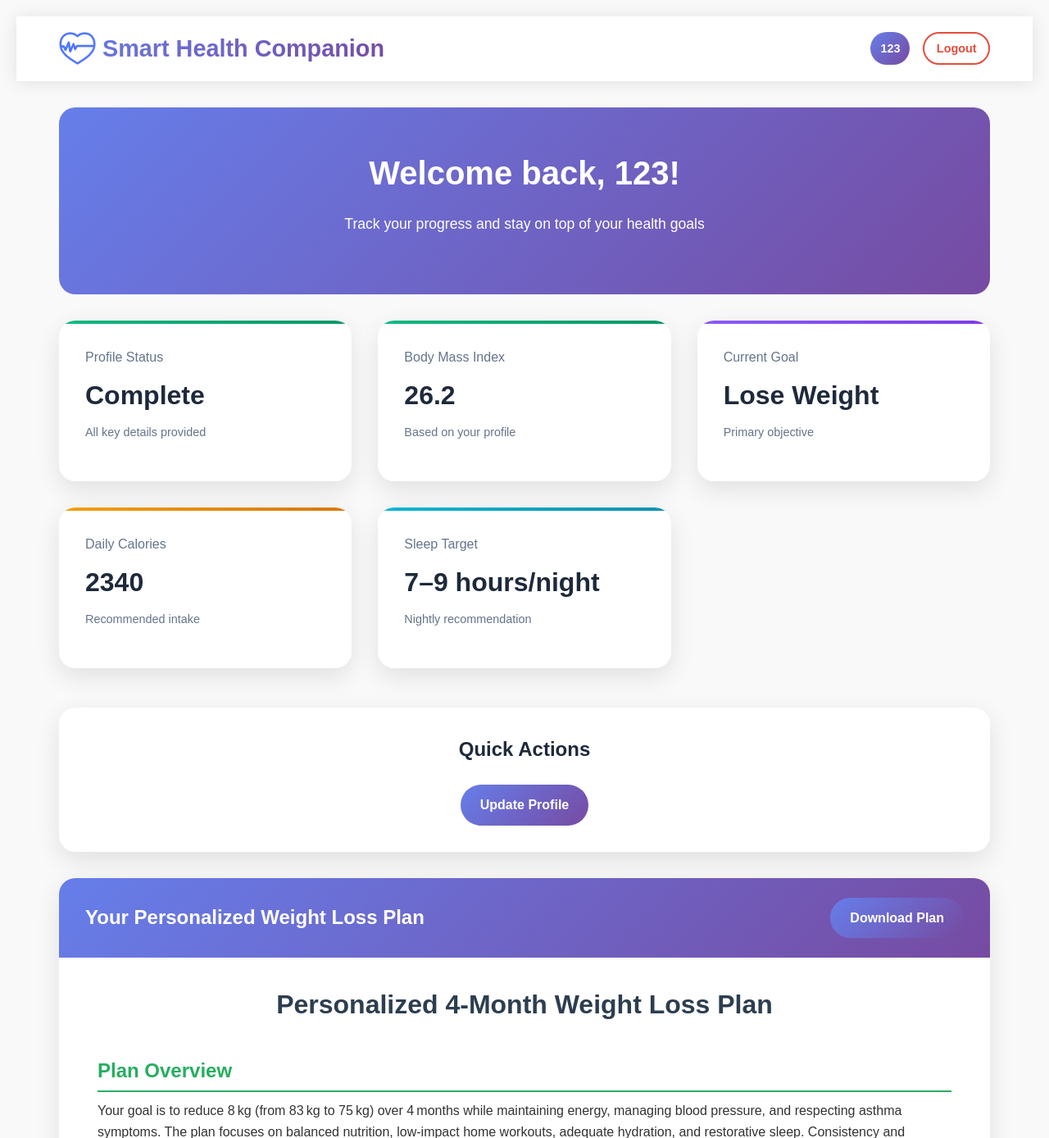
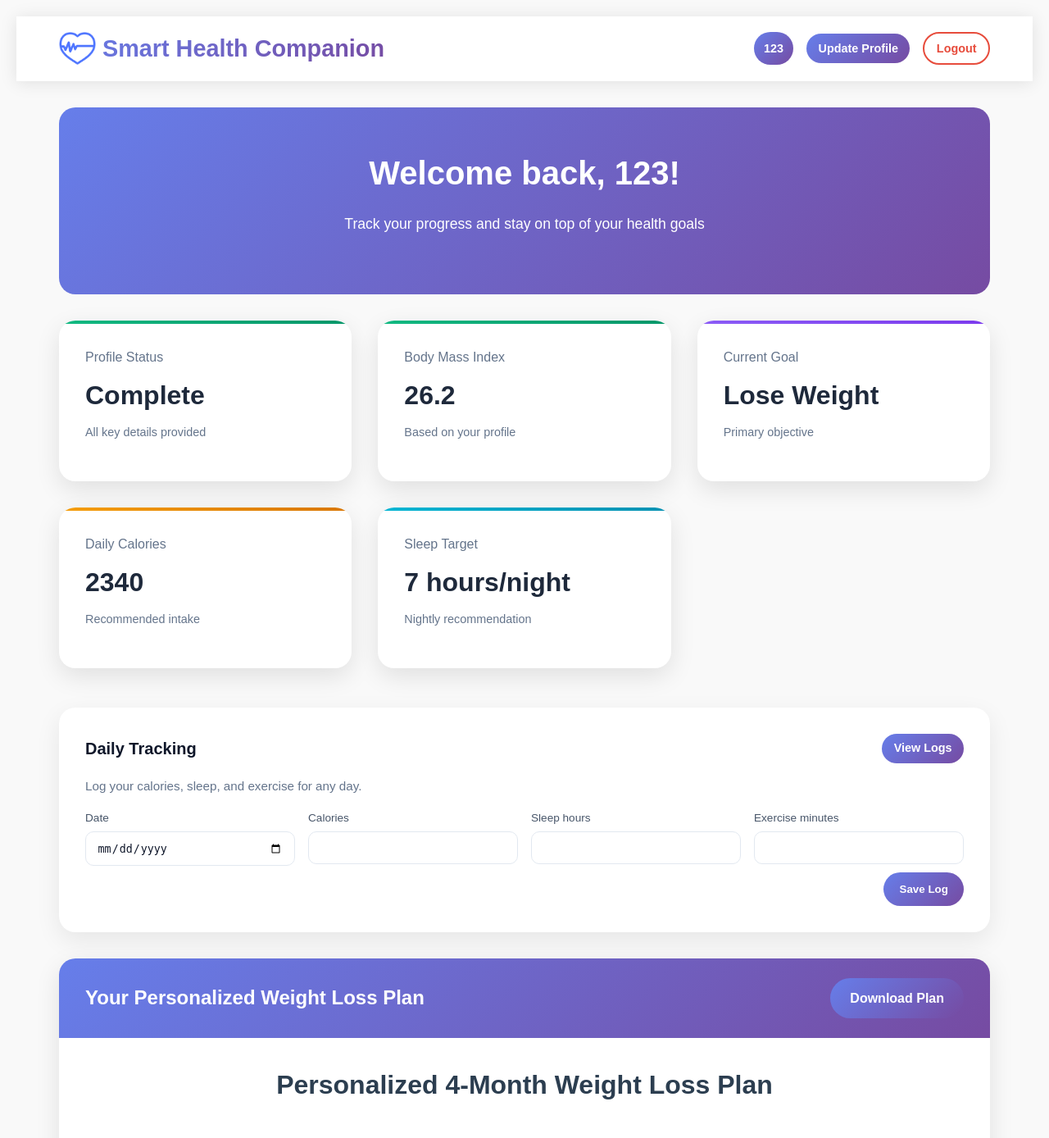
Before and after one commit to MD-SAZID-HOSSAIN/Smart-Health-Companion, a Django app: page /dashboard/ in a window 1280 px wide. Shown: the top 1388 px of the page at 82% size. Run offline with Django 5.2, Linux system fonts and the light colour scheme; a user stored in the database is signed in; data comes from the database, SQL or seed files in the repository; both versions use the stored data as it was after the commit.

Commit message:
Daily tracking

```diff
--- a/smart_health_companion/mainapp/forms.py
+++ b/smart_health_companion/mainapp/forms.py
@@ -1,7 +1,7 @@
 from django import forms
 from django.contrib.auth.models import User
 from django.contrib.auth.forms import UserCreationForm
-from .models import Profile
+from .models import Profile, DailyLog
 
 
 class RegisterForm(UserCreationForm):
@@ -166,3 +166,14 @@ class HealthForm(forms.Form):
     weight = forms.FloatField(help_text="Weight in kg")
     activity = forms.ChoiceField(choices=activity_choices)
     goal = forms.ChoiceField(choices=goal_choices)
+
+
+class DailyLogForm(forms.ModelForm):
+    date = forms.DateField(widget=forms.DateInput(attrs={'type': 'date'}))
+    calories = forms.IntegerField(min_value=0)
+    sleep_hours = forms.DecimalField(min_value=0, max_digits=4, decimal_places=1)
+    exercise_minutes = forms.IntegerField(min_value=0)
+
+    class Meta:
+        model = DailyLog
+        fields = ['date', 'calories', 'sleep_hours', 'exercise_minutes']
--- a/smart_health_companion/mainapp/models.py
+++ b/smart_health_companion/mainapp/models.py
@@ -48,6 +48,7 @@ class Profile(models.Model):
     other_health_problems = models.TextField(max_length=500, blank=True, null=True,
                                              help_text='Specify other health problems not listed above')
     weight_loss_plan = models.TextField(blank=True, null=True)
+    start_tracking_date = models.DateField(null=True, blank=True)
 
     def __str__(self):
         return f"{self.user.username}'s Profile"
@@ -120,3 +121,17 @@ class Doctor(models.Model):
 
     def __str__(self):
         return f"Dr. {self.name} — {self.specialty}"
+
+class DailyLog(models.Model):
+    user = models.ForeignKey(User, on_delete=models.CASCADE, related_name='daily_logs')
+    date = models.DateField()
+    calories = models.IntegerField(default=0)
+    sleep_hours = models.DecimalField(max_digits=4, decimal_places=1, default=0)
+    exercise_minutes = models.IntegerField(default=0)
+
+    class Meta:
+        ordering = ['-date']
+        unique_together = ('user', 'date')
+
+    def __str__(self):
+        return f"{self.user.username} — {self.date}: {self.calories} kcal, {self.sleep_hours}h, {self.exercise_minutes} min"
--- a/smart_health_companion/mainapp/templates/mainapp/dashboard.html
+++ b/smart_health_companion/mainapp/templates/mainapp/dashboard.html
@@ -380,6 +380,83 @@
             .btn { width: 100%; max-width: 300px; justify-content: center; }
             .tips-section { grid-template-columns: 1fr; gap: 1rem; }
         }
+
+        /* Professional form + table styles */
+        .card {
+            background: white;
+            padding: 2rem;
+            border-radius: 20px;
+            box-shadow: 0 10px 30px rgba(0,0,0,.08);
+            margin-bottom: 2rem;
+        }
+        .section-title {
+            font-size: 1.25rem;
+            color: #0f172a;
+            font-weight: 700;
+            margin-bottom: 1rem;
+            display: flex;
+            align-items: center;
+            gap: .5rem;
+        }
+        .muted { color: #64748b; font-size: .95rem; }
+        .form-grid {
+            display: grid;
+            grid-template-columns: repeat(4, minmax(160px, 1fr));
+            gap: 1rem;
+        }
+        @media (max-width: 900px) {
+            .form-grid { grid-template-columns: repeat(2, 1fr); }
+        }
+        @media (max-width: 520px) {
+            .form-grid { grid-template-columns: 1fr; }
+        }
+        .field { text-align: left; }
+        .label { font-size: .85rem; color: #475569; margin-bottom: .35rem; display: block; }
+        .control input[type="date"],
+        .control input[type="number"],
+        .control input[type="text"],
+        .control select {
+            width: 100%;
+            padding: .7rem .85rem;
+            border: 1px solid #e2e8f0;
+            border-radius: 10px;
+            background: #ffffff;
+            color: #0f172a;
+            outline: none;
+            transition: box-shadow .2s ease, border-color .2s ease;
+        }
+        .control input:focus, .control select:focus {
+            border-color: #667eea;
+            box-shadow: 0 0 0 4px rgba(102,126,234,.15);
+        }
+        .actions { margin-top: .5rem; }
+        .btn-submit { padding: .8rem 1.2rem; }
+
+        .table-wrap { overflow-x: auto; }
+        .table {
+            width: 100%;
+            border-collapse: separate;
+            border-spacing: 0;
+            background: white;
+            border-radius: 12px;
+            overflow: hidden;
+            box-shadow: 0 6px 18px rgba(0,0,0,.06);
+        }
+        .table thead th {
+            background: #f8fafc;
+            color: #475569;
+            text-align: left;
+            padding: .9rem .9rem;
+            border-bottom: 1px solid #e5e7eb;
+            font-weight: 600;
+            font-size: .9rem;
+        }
+        .table tbody td {
+            padding: .9rem .9rem;
+            border-bottom: 1px solid #f1f5f9;
+            color: #0f172a;
+        }
+        .table tbody tr:hover { background: #f8fafc; }
     </style>
 
 </head>
@@ -391,6 +468,7 @@
                 <div class="user-avatar">
                     {{ request.user.first_name|default:request.user.username }}
                 </div>
+                <a href="{% url 'complete_profile' %}" class="btn btn-primary btn-sm">Update Profile</a>
                 <a href="{% url 'logout' %}" class="btn btn-outline btn-sm">Logout</a>
             </div>
         </nav>
@@ -477,13 +555,44 @@
             {% endif %}
         </div>
 
-        <div class="actions-section">
-            <h3>Quick Actions</h3>
-            <div class="action-buttons">
-                <a href="{% url 'complete_profile' %}" class="btn btn-primary">Update Profile</a>
 
+
+        <div class="card">
+            <div class="section-title" style="display:flex; justify-content:space-between; align-items:center;">
+                <span>Daily Tracking</span>
+                <a href="{% url 'logs' %}" class="btn btn-primary btn-sm">View Logs</a>
             </div>
+            <p class="muted" style="margin-bottom:1rem;">Log your calories, sleep, and exercise for any day.</p>
+            <form method="post" action="{% url 'dashboard' %}">
+                {% csrf_token %}
+                {{ log_form.non_field_errors }}
+                <div class="form-grid">
+                    <div class="field">
+                        <label class="label">{{ log_form.date.label }}</label>
+                        <div class="control">{{ log_form.date }}</div>
+                    </div>
+                    <div class="field">
+                        <label class="label">{{ log_form.calories.label }}</label>
+                        <div class="control">{{ log_form.calories }}</div>
+                    </div>
+                    <div class="field">
+                        <label class="label">{{ log_form.sleep_hours.label }}</label>
+                        <div class="control">{{ log_form.sleep_hours }}</div>
+                    </div>
+                    <div class="field">
+                        <label class="label">{{ log_form.exercise_minutes.label }}</label>
+                        <div class="control">{{ log_form.exercise_minutes }}</div>
+                    </div>
+                </div>
+                <div class="actions" style="text-align:right;">
+                    <button type="submit" class="btn btn-primary btn-submit">Save Log</button>
+                </div>
+            </form>
         </div>
+
+        {% if recent_logs %}
+
+        {% endif %}
 
         <!-- AI Weight Loss Plan Section -->
         {% if weight_loss_plan %}
--- a/smart_health_companion/mainapp/urls.py
+++ b/smart_health_companion/mainapp/urls.py
@@ -11,5 +11,6 @@ urlpatterns = [
     path("tips/", views.tips_list_view, name="tips_list"),
     path("doctors/", views.doctor_view, name="doctor"),
     path("download-plan/", views.download_plan_view, name="download_plan"),
+    path("logs/", views.logs_view, name="logs"),
 
 ]
--- a/smart_health_companion/mainapp/views.py
+++ b/smart_health_companion/mainapp/views.py
@@ -3,8 +3,11 @@ from django.contrib.auth import authenticate, login, logout
 from django.contrib.auth.decorators import login_required
 from django.http import JsonResponse, HttpResponse
 from django.conf import settings
-from .forms import RegisterForm, ProfileForm
-from .models import Tip, Doctor
+from .forms import RegisterForm, ProfileForm, DailyLogForm
+from .models import Tip, Doctor, DailyLog
+from django.core.paginator import Paginator
+import calendar
+from datetime import date as dt_date
 from .ai_service import AIPlan
 
 
@@ -88,6 +91,37 @@ def dashboard_view(request):
     sleep_recommendation = ""
     sleep_message = ""
 
+    # Handle DailyLog submission
+    if request.method == 'POST':
+        log_form = DailyLogForm(request.POST)
+        if log_form.is_valid():
+            date = log_form.cleaned_data['date']
+            calories_val = log_form.cleaned_data['calories']
+            sleep_hours = log_form.cleaned_data['sleep_hours']
+            exercise_minutes = log_form.cleaned_data['exercise_minutes']
+
+            # Create or update the log for this user and date
+            DailyLog.objects.update_or_create(
+                user=request.user,
+                date=date,
+                defaults={
+                    'calories': calories_val,
+                    'sleep_hours': sleep_hours,
+                    'exercise_minutes': exercise_minutes,
+                }
+            )
+            # Set start tracking date on first submission
+            try:
+                profile = request.user.profile
+                if not profile.start_tracking_date:
+                    profile.start_tracking_date = date
+                    profile.save(update_fields=["start_tracking_date"])
+            except Exception:
+                pass
+            return redirect('dashboard')
+    else:
+        log_form = DailyLogForm()
+
     profile = getattr(request.user, "profile", None)
     if profile and profile.age and profile.height and profile.current_weight and profile.gender:
 
@@ -130,9 +164,9 @@ def dashboard_view(request):
 
         # Sleep based on age
         if 16 <= age_years <= 18:
-            base_sleep = "8–10 hours/night"
+            base_sleep = "8 hours/night"
         elif 19 <= age_years <= 64:
-            base_sleep = "7–9 hours/night"
+            base_sleep = "7 hours/night"
         elif 65 <= age_years <= 80:
             base_sleep = "7–8 hours/night"
         else:
@@ -148,7 +182,7 @@ def dashboard_view(request):
         elif goal == 'maintain_weight':
             goal_note = "Keep a steady schedule in the mid-range."
         elif goal == 'improve_fitness':
-            goal_note = "7–9h supports training adaptation and recovery."
+            goal_note = "7–8h supports training adaptation and recovery."
 
         sleep_recommendation = base_sleep
         sleep_message = goal_note
@@ -159,6 +193,7 @@ def dashboard_view(request):
         "sleep_recommendation": sleep_recommendation,
         "sleep_message": sleep_message,
         "weight_loss_plan": profile.weight_loss_plan if profile else None,
+        "log_form": log_form,
     })
 
 
@@ -239,3 +274,41 @@ def download_plan_view(request):
     response = HttpResponse(plan_content, content_type='text/plain')
     response['Content-Disposition'] = 'attachment; filename="weight_loss_plan.html"'
     return response
+
+
+@login_required
+def logs_view(request):
+    logs_qs = DailyLog.objects.filter(user=request.user).order_by('-date')
+    paginator = Paginator(logs_qs, 10)
+    page_number = request.GET.get('page')
+    page_obj = paginator.get_page(page_number)
+
+    #  month calendar highlighting the start tracking date
+    profile = getattr(request.user, 'profile', None)
+    start_date = getattr(profile, 'start_tracking_date', None) if profile else None
+    base_date = start_date or dt_date.today()
+
+    cal = calendar.Calendar(firstweekday=6)  # 6 = Sunday
+    month_days = cal.monthdayscalendar(base_date.year, base_date.month)
+    #  for start date
+    month_weeks = []
+    for week in month_days:
+        week_cells = []
+        for day in week:
+            cell = {
+                'num': day,
+                'is_blank': day == 0,
+                'is_start': bool(start_date and day == start_date.day and base_date.month == start_date.month and base_date.year == start_date.year)
+            }
+            week_cells.append(cell)
+        month_weeks.append(week_cells)
+
+    month_name = calendar.month_name[base_date.month]
+
+    return render(request, "mainapp/logs.html", {
+        "page_obj": page_obj,
+        "total_count": logs_qs.count(),
+        "calendar_weeks": month_weeks,
+        "calendar_month_name": month_name,
+        "calendar_year": base_date.year,
+    })
```
Also changed, not shown: smart_health_companion/mainapp/templates/mainapp/logs.html (added, +147 -0 lines), smart_health_companion/db.sqlite3, smart_health_companion/mainapp/migrations/0012_dailylog.py (added), smart_health_companion/mainapp/migrations/0013_alter_dailylog_options_alter_dailylog_calories_and_more.py (added), smart_health_companion/mainapp/migrations/0014_profile_start_tracking_date.py (added).
